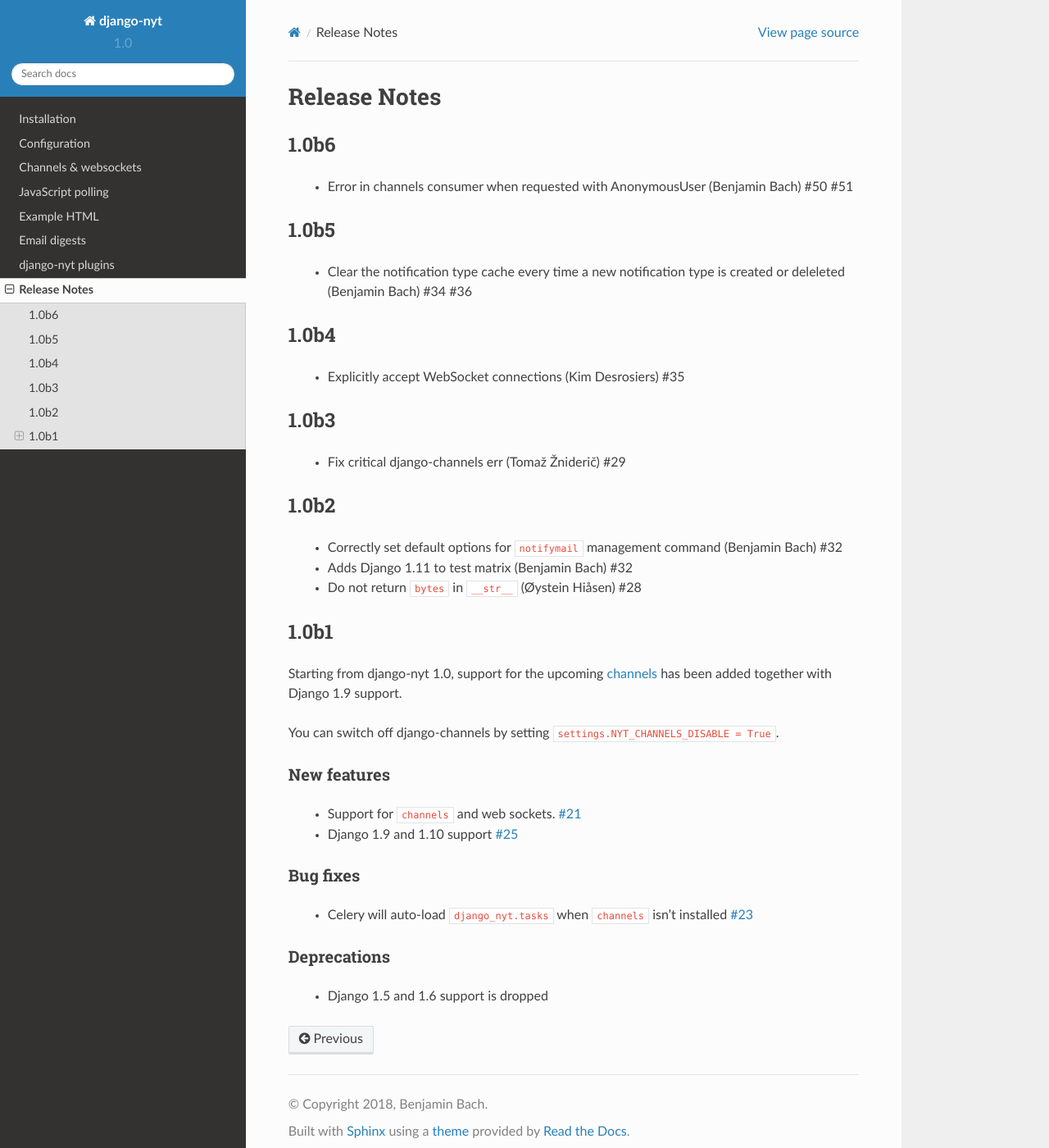
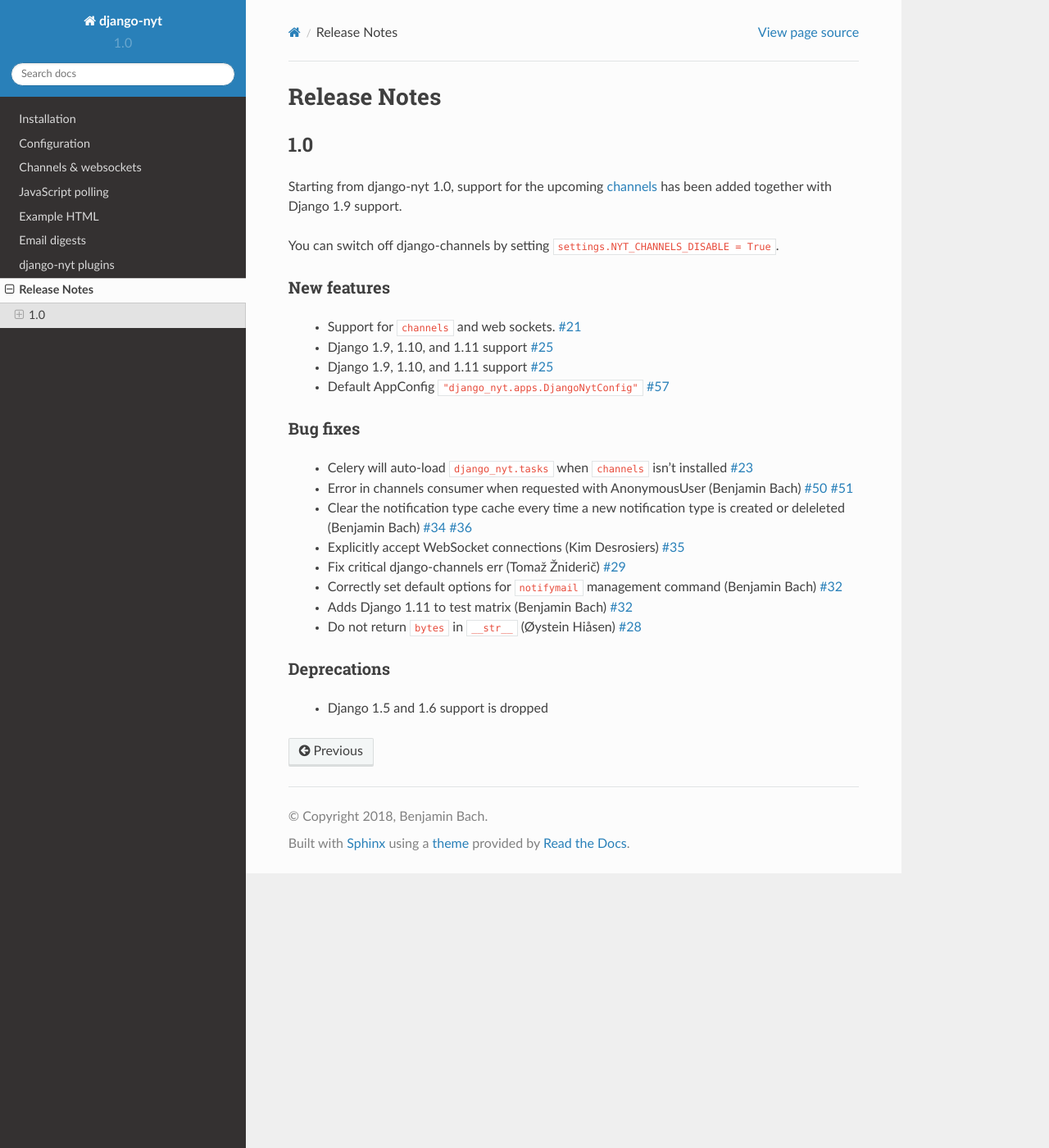
Before and after one commit to django-wiki/django-nyt, a Sphinx documentation site: the page built from docs/release_notes.rst, in a window 1280 px wide and 1400 px high. Shown: the whole window at 82% size. Built offline with Sphinx 7.4.7 and the Read the Docs theme 2.0.0, drawn with Linux system fonts in a browser that asks for light colours; pages that are not in the unit, such as notebooks, are missing from menus; some of the changed lines change nothing that is shown.

Commit message:
Release notes for 1.0

```diff
--- a/docs/release_notes.rst
+++ b/docs/release_notes.rst
@@ -1,35 +1,8 @@
 Release Notes
 =============
 
-1.0b6
------
-
- * Error in channels consumer when requested with AnonymousUser (Benjamin Bach) #50 #51
-
-1.0b5
------
-
- * Clear the notification type cache every time a new notification type is created or deleleted (Benjamin Bach) #34 #36
-
-1.0b4
------
-
- * Explicitly accept WebSocket connections (Kim Desrosiers) #35
-
-1.0b3
------
-
- * Fix critical django-channels err (Tomaž Žniderič) #29
-
-1.0b2
------
-
- * Correctly set default options for ``notifymail`` management command (Benjamin Bach) #32
- * Adds Django 1.11 to test matrix (Benjamin Bach) #32
- * Do not return ``bytes`` in ``__str__`` (Øystein Hiåsen) #28
-
-1.0b1
------
+1.0
+---
 
 Starting from django-nyt 1.0, support for the upcoming
 `channels <http://channels.readthedocs.io/>`_ has been added together with
@@ -43,13 +16,22 @@
 ^^^^^^^^^^^^
 
  * Support for ``channels`` and web sockets. :url-issue:`21`
- * Django 1.9 and 1.10 support :url-issue:`25`
+ * Django 1.9, 1.10, and 1.11 support :url-issue:`25`
+ * Django 1.9, 1.10, and 1.11 support :url-issue:`25`
+ * Default AppConfig ``"django_nyt.apps.DjangoNytConfig"`` :url-issue:`57`
 
 
 Bug fixes
 ^^^^^^^^^
 
  * Celery will auto-load ``django_nyt.tasks`` when ``channels`` isn't installed :url-issue:`23`
+ * Error in channels consumer when requested with AnonymousUser (Benjamin Bach) :url-issue:`50` :url-issue:`51`
+ * Clear the notification type cache every time a new notification type is created or deleleted (Benjamin Bach) :url-issue:`34` :url-issue:`36`
+ * Explicitly accept WebSocket connections (Kim Desrosiers) :url-issue:`35`
+ * Fix critical django-channels err (Tomaž Žniderič) :url-issue:`29`
+ * Correctly set default options for ``notifymail`` management command (Benjamin Bach) :url-issue:`32`
+ * Adds Django 1.11 to test matrix (Benjamin Bach) :url-issue:`32`
+ * Do not return ``bytes`` in ``__str__`` (Øystein Hiåsen) :url-issue:`28`
 
 
 Deprecations
```
